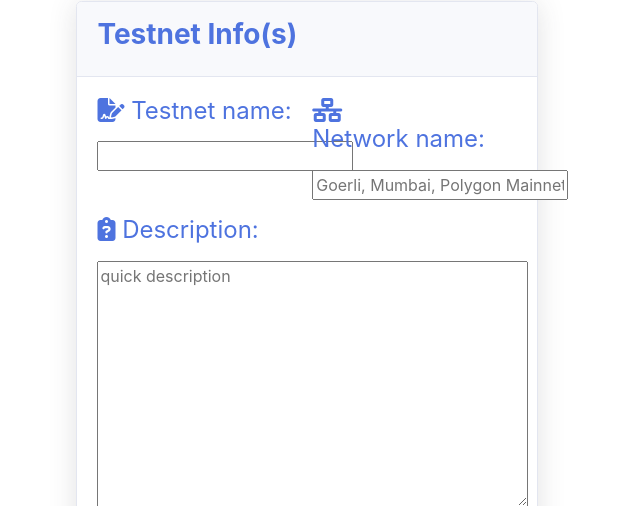
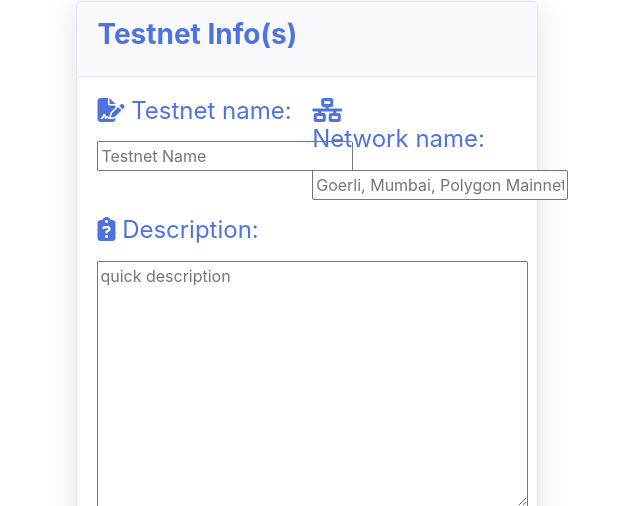
Before and after one commit to Code-Institute-Submissions/artontray-PROJECT4, a Django app: page /addtestnet/ in a window 1280 px wide. Shown: the part 265-771 px from the top of the page, without its empty margins (90-730 px from the left). Run offline with Django 3.2, Linux system fonts and the light colour scheme; some libraries are stand-ins or nearby versions.

Commit message:
Just discovered a other way to display users info into dashboard with @property into models. Creating nb_copied_testnet , nb_testnet, nb_followers, nb_following functions to return data into dashboard.html like this : object.user_info.nb_followers

```diff
--- a/app/forms.py
+++ b/app/forms.py
@@ -12,6 +12,7 @@ class AddNewTestnet(forms.ModelForm):
     def __init__(self, *args, **kwargs):
         super(AddNewTestnet, self).__init__(*args, **kwargs)
 
+        self.fields['testnet_name'].widget.attrs['placeholder'] = 'Testnet Name'
         self.fields['network_name'].widget.attrs['placeholder'] = 'Goerli, Mumbai, Polygon Mainnet etc...'
         self.fields['description'].widget.attrs['placeholder'] = 'quick description'
         self.fields['category'].widget.attrs['placeholder'] = 'Defi, Bridge, L2, NFT etc...'
--- a/app/models.py
+++ b/app/models.py
@@ -50,12 +50,7 @@ class Testnet(models.Model):
         ordering = ['-created_on']
 
 
-    @property
-    def nb_testnet(self):
-        if not hasattr(self, "_nb_testnet"):
-            self._nb_testnet = Testnet.objects.all().filter(author=self.user.id).count()
 
-        return self._nb_testnet
 
 
 
@@ -176,8 +171,19 @@ class UserInfo(models.Model):
         return self._nb_followers
 
 
+    @property
+    def nb_testnet(self):
+        if not hasattr(self, "_nb_testnet"):
+            self._nb_testnet = Testnet.objects.all().filter(author=self.user.id).count()
 
+        return self._nb_testnet
 
+    @property
+    def nb_copied_testnet(self):
+        if not hasattr(self, "_nb_copied_testnet"):
+            self._nb_copied_testnet = TestnetUserInfo.objects.all().filter(testnet_user=self.user.id).count()
+
+        return self._nb_copied_testnet - self._nb_testnet
 
 
     def __str__(self):
--- a/app/views.py
+++ b/app/views.py
@@ -57,7 +57,7 @@ def AddTestnet(request):
             request,
             "index.html",
             {
-                "nb_testnet": form.cleaned_data['inputTestnetName'],
+                "nb_testnet": form['testnet_name'],
                 "nb_user": 999
             },
         )
@@ -96,7 +96,7 @@ class ShowDashboard(generic.DetailView):
         object_user = self.request.user
         nb_following = self.object.user_info.nb_following
         nb_followers = self.object.user_info.nb_followers
-        #nb_testnet = self.object.testnet_author.nb_testnet
+        nb_testnet = self.object.user_info.nb_testnet
 
 
         def get_created_testnet_nb(object_user):
@@ -230,7 +230,7 @@ class ShowDashboard(generic.DetailView):
 
         context.update ({
                 "object_user": object_user,
-                "nb_testnet_user": 0,
+                "nb_testnet_user": nb_testnet,
                 "nb_following": nb_following,
                 "nb_followers": nb_followers,
                 "nb_testnet_copied_by_user": get_testnet_copied(object_user),
--- a/templates/dashboard.html
+++ b/templates/dashboard.html
@@ -26,7 +26,7 @@
                         <div class="h5 font-weight-bold text-success text-uppercase mb-1">
                             Testnets
                         </div>
-                        <div class="h1_extra_big mb-0 font-weight-bold text-gray-800">{{ nb_testnet_user }}</div>
+                        <div class="h1_extra_big mb-0 font-weight-bold text-gray-800">{{ object.user_info.nb_testnet }}</div>
                     </div>
                     <div class="col-auto">
                         <div class="sidebar-brand-icon rotate-n-15">
@@ -72,7 +72,7 @@
                         </div>
                         <div class="row no-gutters align-items-center">
                             <div class="col-auto">
-                                <div class="h1_extra_big mb-0 mr-3 font-weight-bold text-gray-800">{{ nb_testnet_copied_by_user }}</div>
+                                <div class="h1_extra_big mb-0 mr-3 font-weight-bold text-gray-800">{{ object.user_info.nb_copied_testnet }}</div>
                             </div>
                         </div>
                     </div>
```
